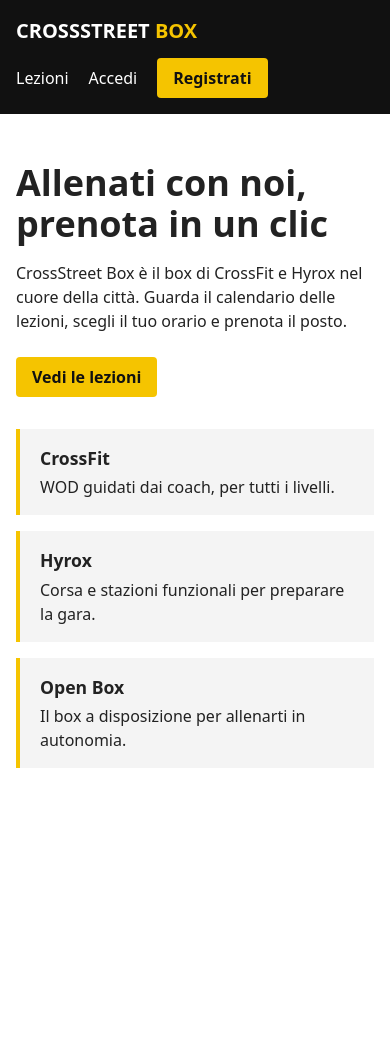
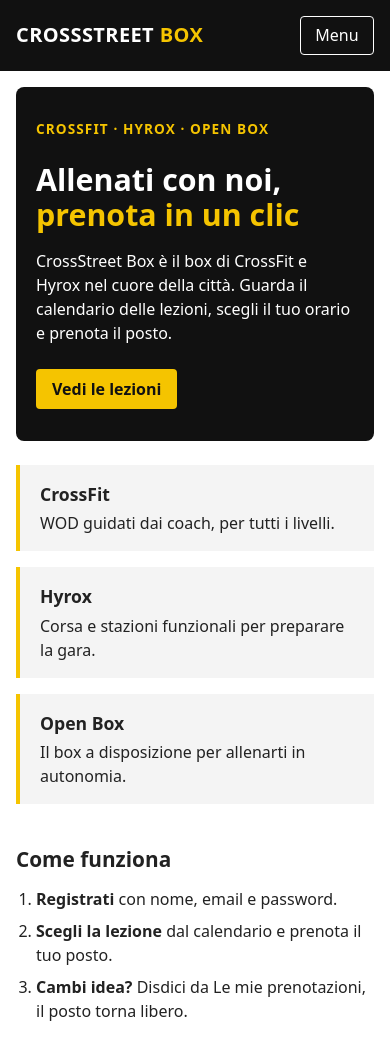
Before and after one commit to paolov85/crossstreet-box, a Vue app in the folder client/: page / in a window 390 px wide. Shown: the top 1060 px of the page. Before the commit the page ends 844 px from the top, so only its background shows below. Built offline with nearby package versions, Linux system fonts and the light colour scheme; no server answers.

Commit message:
Stile e responsive: menu per telefono, home e colori uniformi

```diff
--- a/client/src/components/NavBar.vue
+++ b/client/src/components/NavBar.vue
@@ -1,8 +1,22 @@
 <script setup>
-import { useRouter } from 'vue-router'
+import { ref, watch } from 'vue'
+import { useRouter, useRoute } from 'vue-router'
 import { session, clearSession } from '../auth'
 
 const router = useRouter()
+const route = useRoute()
+
+// Su schermi stretti i link stanno in un menu che si apre con un pulsante.
+// Su schermi larghi il pulsante è nascosto dal CSS e i link sono sempre visibili.
+const isMenuOpen = ref(false)
+
+// Quando si cambia pagina il menu si richiude da solo
+watch(
+  () => route.fullPath,
+  () => {
+    isMenuOpen.value = false
+  }
+)
 
 // Prima esco dalla pagina, poi chiudo la sessione: se lo facessi al
 // contrario e si fosse su una pagina riservata, App.vue rimanderebbe
@@ -18,7 +32,18 @@ async function logout() {
     <nav class="container navbar-inner">
       <RouterLink to="/" class="brand">CrossStreet <span>Box</span></RouterLink>
 
-      <ul class="nav-links">
+      <!-- aria-expanded dice ai lettori di schermo se il menu è aperto -->
+      <button
+        type="button"
+        class="menu-toggle"
+        :aria-expanded="isMenuOpen"
+        aria-controls="nav-links"
+        @click="isMenuOpen = !isMenuOpen"
+      >
+        {{ isMenuOpen ? 'Chiudi' : 'Menu' }}
+      </button>
+
+      <ul id="nav-links" class="nav-links" :class="{ open: isMenuOpen }">
         <li><RouterLink to="/lezioni">Lezioni</RouterLink></li>
 
         <!-- I link cambiano a seconda che l'utente sia collegato o no -->
@@ -47,9 +72,7 @@ async function logout() {
   display: flex;
   align-items: center;
   justify-content: space-between;
-  /* Su schermi stretti i link vanno sotto il nome invece di uscire dallo schermo */
-  flex-wrap: wrap;
-  gap: 0.75rem 1rem;
+  gap: 1rem;
   padding-top: 1rem;
   padding-bottom: 1rem;
 }
@@ -57,6 +80,7 @@ async function logout() {
 .brand {
   font-size: 1.25rem;
   font-weight: 800;
+  letter-spacing: 0.02em;
   text-transform: uppercase;
   color: var(--color-light);
 }
@@ -76,14 +100,20 @@ async function logout() {
   color: var(--color-light);
 }
 
+.nav-links a:hover {
+  color: var(--color-accent);
+}
+
 /* RouterLink aggiunge da solo questa classe al link della pagina aperta */
 .nav-links a.router-link-active:not(.button) {
   color: var(--color-accent);
 }
 
-.nav-links .button {
+.nav-links .button,
+.nav-links .button:hover {
   color: var(--color-dark);
 }
+
 .user-name {
   color: #bbbbbb;
 }
@@ -95,4 +125,49 @@ async function logout() {
   border-radius: 4px;
   padding: 0.4rem 0.9rem;
 }
+
+/* Il pulsante del menu serve solo su schermi stretti */
+.menu-toggle {
+  display: none;
+  background: none;
+  color: var(--color-light);
+  border: 1px solid var(--color-light);
+  border-radius: 4px;
+  padding: 0.4rem 0.9rem;
+}
+
+/* Sotto i 900px: barra con nome e pulsante Menu, i link si aprono sotto
+   in colonna. flex-wrap porta la lista su una riga tutta sua. */
+@media (max-width: 900px) {
+  .navbar-inner {
+    flex-wrap: wrap;
+  }
+
+  .menu-toggle {
+    display: block;
+  }
+
+  .nav-links {
+    display: none;
+    width: 100%;
+    flex-direction: column;
+    align-items: flex-start;
+    gap: 0;
+    border-top: 1px solid #333333;
+  }
+
+  .nav-links.open {
+    display: flex;
+  }
+
+  .nav-links li {
+    width: 100%;
+    padding: 0.75rem 0;
+    border-bottom: 1px solid #333333;
+  }
+
+  .nav-links li:last-child {
+    border-bottom: none;
+  }
+}
 </style>
--- a/client/src/style.css
+++ b/client/src/style.css
@@ -6,6 +6,9 @@
   --color-accent: #f5c400;
   --color-surface: #f4f4f4;
   --color-text: #222222;
+  --color-muted: #666666;
+  --color-border: #d4d4d4;
+  --color-danger: #9b1c1c;
 
   font-family: system-ui, -apple-system, 'Segoe UI', Roboto, sans-serif;
   line-height: 1.5;
@@ -19,9 +22,25 @@
   padding: 0;
 }
 
+body {
+  min-height: 100vh;
+}
+
 a {
   color: inherit;
   text-decoration: none;
+}
+
+h1 {
+  font-size: 2rem;
+  line-height: 1.15;
+}
+
+/* Chi naviga con la tastiera (Tab) deve vedere dove si trova.
+   :focus-visible si attiva con la tastiera ma non con il clic del mouse. */
+:focus-visible {
+  outline: 3px solid var(--color-accent);
+  outline-offset: 2px;
 }
 
 .container {
@@ -32,11 +51,22 @@ a {
 }
 
 .page {
-  padding: 2rem 0;
+  padding: 2rem 0 3rem;
 }
 
 .page h1 {
   margin-bottom: 0.75rem;
+}
+
+/* Su schermi stretti titoli un po' più piccoli */
+@media (max-width: 760px) {
+  h1 {
+    font-size: 1.6rem;
+  }
+
+  .page {
+    padding-top: 1.5rem;
+  }
 }
 
 .button {
@@ -46,6 +76,11 @@ a {
   font-weight: 700;
   padding: 0.5rem 1rem;
   border-radius: 4px;
+  transition: filter 0.15s;
+}
+
+.button:hover:not(:disabled) {
+  filter: brightness(0.92);
 }
 
 /* Pulsante scuro (azioni secondarie) e rosso (disdire, eliminare) */
@@ -55,7 +90,7 @@ a {
 }
 
 .button.danger {
-  background: #9b1c1c;
+  background: var(--color-danger);
   color: var(--color-light);
 }
 
@@ -81,13 +116,19 @@ input,
 select {
   font: inherit;
   padding: 0.5rem 0.75rem;
-  border: 1px solid #bbbbbb;
+  border: 1px solid var(--color-border);
   border-radius: 4px;
+  background: var(--color-light);
+}
+
+input:focus,
+select:focus {
+  border-color: var(--color-dark);
 }
 
 small {
   font-weight: 400;
-  color: #666666;
+  color: var(--color-muted);
 }
 
 button {
@@ -112,7 +153,7 @@ button:disabled {
 
 .message.error {
   background: #fde8e8;
-  color: #9b1c1c;
+  color: var(--color-danger);
 }
 
 .message.success {
--- a/client/src/views/AdminView.vue
+++ b/client/src/views/AdminView.vue
@@ -273,7 +273,7 @@ async function deleteClass(lesson) {
   align-items: center;
   justify-content: space-between;
   gap: 0.75rem;
-  border: 1px solid #dddddd;
+  border: 1px solid var(--color-border);
   border-left: 4px solid var(--color-accent);
   padding: 0.75rem 1rem;
 }
--- a/client/src/views/ClassesView.vue
+++ b/client/src/views/ClassesView.vue
@@ -163,7 +163,7 @@ async function bookClass(lesson) {
 
 .filters button {
   background: var(--color-surface);
-  border: 1px solid #cccccc;
+  border: 1px solid var(--color-border);
   border-radius: 999px;
   padding: 0.35rem 1rem;
 }
@@ -200,7 +200,7 @@ async function bookClass(lesson) {
   font-size: 0.8rem;
   font-weight: 700;
   text-transform: uppercase;
-  color: #666666;
+  color: var(--color-muted);
 }
 
 .class-info h2 {
@@ -212,7 +212,7 @@ async function bookClass(lesson) {
 }
 
 .full {
-  color: #9b1c1c;
+  color: var(--color-danger);
   font-weight: 600;
 }
 
--- a/client/src/views/HomeView.vue
+++ b/client/src/views/HomeView.vue
@@ -1,6 +1,7 @@
 <template>
   <section class="hero">
-    <h1>Allenati con noi, prenota in un clic</h1>
+    <p class="eyebrow">CrossFit · Hyrox · Open Box</p>
+    <h1>Allenati con noi, <span>prenota in un clic</span></h1>
     <p>
       CrossStreet Box è il box di CrossFit e Hyrox nel cuore della città.
       Guarda il calendario delle lezioni, scegli il tuo orario e prenota il posto.
@@ -22,17 +23,43 @@
       <p>Il box a disposizione per allenarti in autonomia.</p>
     </article>
   </section>
+
+  <section class="how">
+    <h2>Come funziona</h2>
+    <ol>
+      <li><strong>Registrati</strong> con nome, email e password.</li>
+      <li><strong>Scegli la lezione</strong> dal calendario e prenota il tuo posto.</li>
+      <li><strong>Cambi idea?</strong> Disdici da Le mie prenotazioni, il posto torna libero.</li>
+    </ol>
+  </section>
 </template>
 
 <style scoped>
+/* Fascia scura in alto, come la barra di navigazione */
 .hero {
-  padding: 3rem 0 2rem;
+  background: var(--color-dark);
+  color: var(--color-light);
+  border-radius: 8px;
+  padding: 3rem 2rem;
+  margin: 2rem 0;
+}
+
+.eyebrow {
+  font-size: 0.85rem;
+  font-weight: 700;
+  letter-spacing: 0.08em;
+  text-transform: uppercase;
+  color: var(--color-accent);
+  margin-bottom: 0.75rem;
 }
 
 .hero h1 {
-  font-size: 2.25rem;
-  line-height: 1.15;
+  font-size: 2.5rem;
   margin-bottom: 1rem;
+}
+
+.hero h1 span {
+  color: var(--color-accent);
 }
 
 .hero p {
@@ -44,7 +71,7 @@
   display: grid;
   grid-template-columns: repeat(auto-fit, minmax(14rem, 1fr));
   gap: 1rem;
-  padding-bottom: 3rem;
+  margin-bottom: 2.5rem;
 }
 
 .categories article {
@@ -57,4 +84,31 @@
   font-size: 1.1rem;
   margin-bottom: 0.25rem;
 }
+
+.how {
+  padding-bottom: 3rem;
+}
+
+.how h2 {
+  font-size: 1.3rem;
+  margin-bottom: 0.75rem;
+}
+
+.how ol {
+  padding-left: 1.25rem;
+  display: flex;
+  flex-direction: column;
+  gap: 0.5rem;
+}
+
+@media (max-width: 760px) {
+  .hero {
+    padding: 2rem 1.25rem;
+    margin: 1rem 0 1.5rem;
+  }
+
+  .hero h1 {
+    font-size: 1.9rem;
+  }
+}
 </style>
--- a/client/src/views/MyBookingsView.vue
+++ b/client/src/views/MyBookingsView.vue
@@ -125,7 +125,7 @@ async function cancelBooking(booking) {
   font-size: 0.8rem;
   font-weight: 700;
   text-transform: uppercase;
-  color: #666666;
+  color: var(--color-muted);
 }
 
 .booking-card h2 {
```
